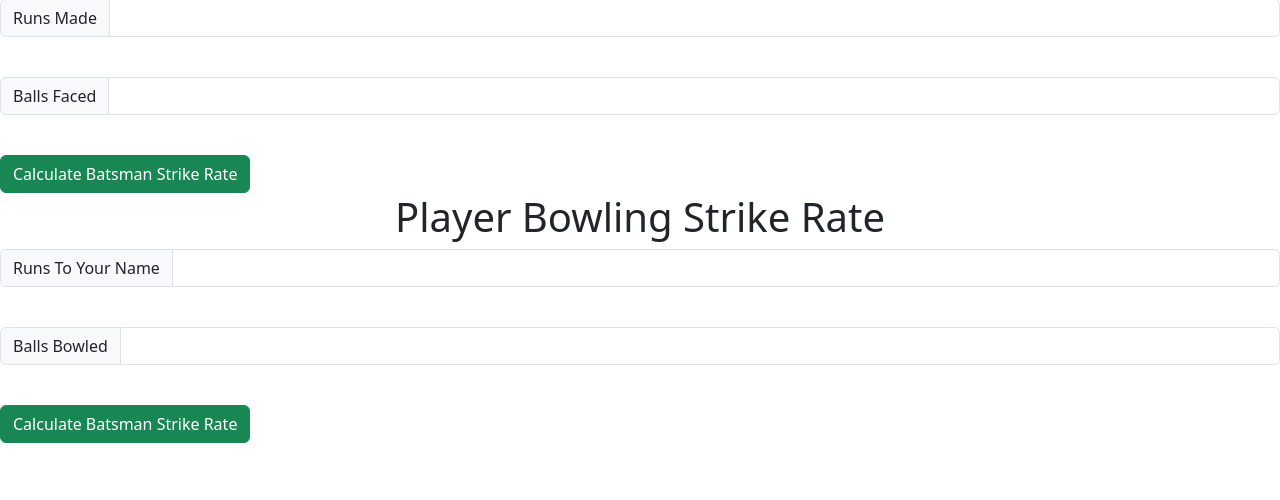
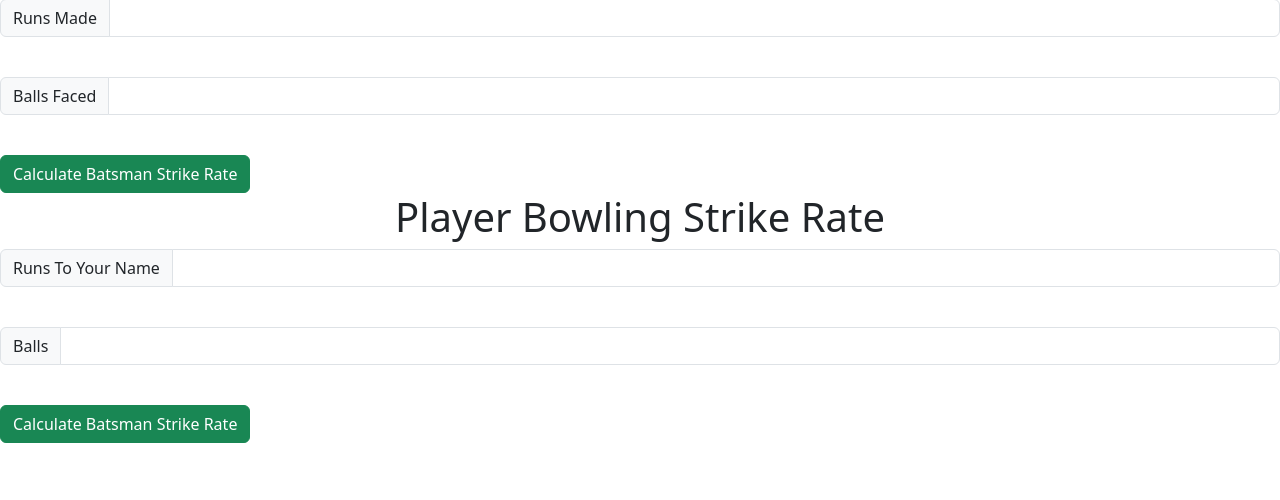
Before and after one commit to RuAstro/Restart_cricket, a Flask app: page /index in a window 1280 px wide. Shown: the part 57-557 px from the top of the page. Run offline with Flask 3, Linux system fonts and the light colour scheme; some libraries are stand-ins or nearby versions.

Commit message:
updated text

```diff
--- a/templates/index.html
+++ b/templates/index.html
@@ -30,7 +30,7 @@
                 </div><br>
 
                 <div class="input-group mb-3">
-                    <span class="input-group-text" id="balls-addon">Balls Bowled</span>
+                    <span class="input-group-text" id="balls-addon">Balls </span>
                     <input type="text" class="form-control" id="balls" name="balls" aria-describedby="balls-addon">
                 </div><br>
 
```
